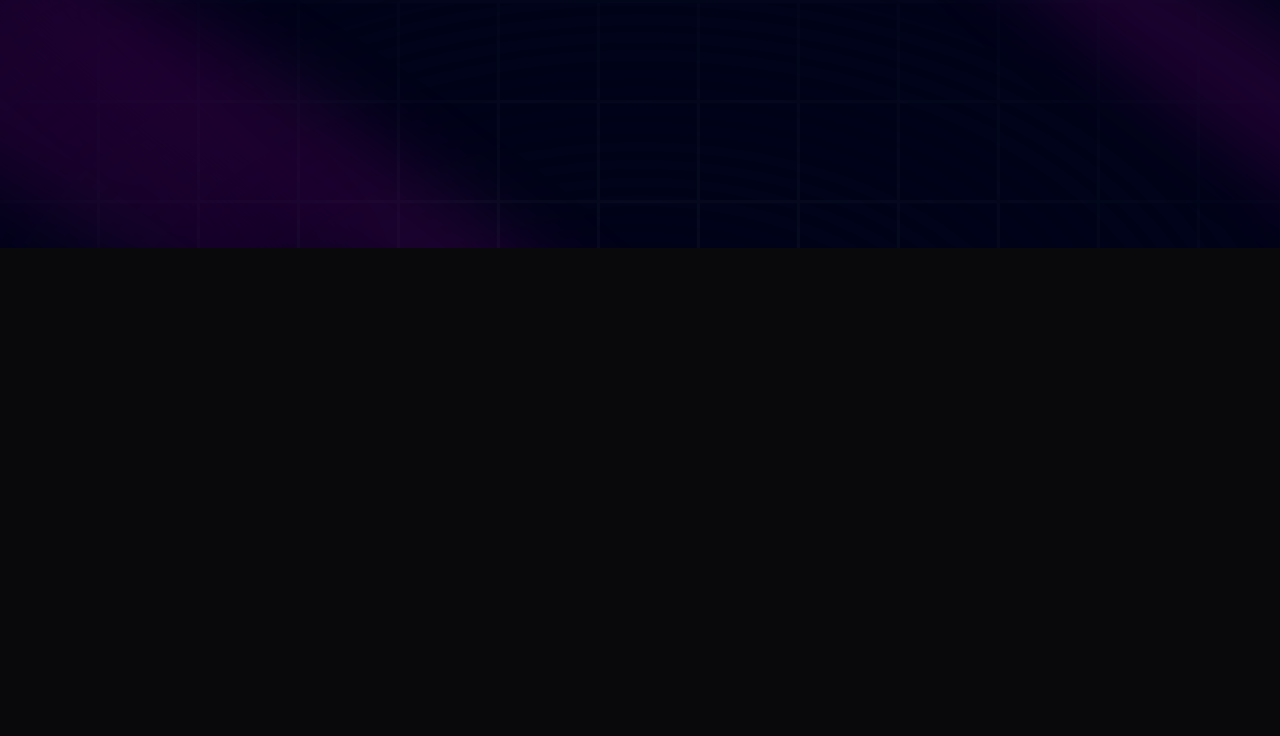
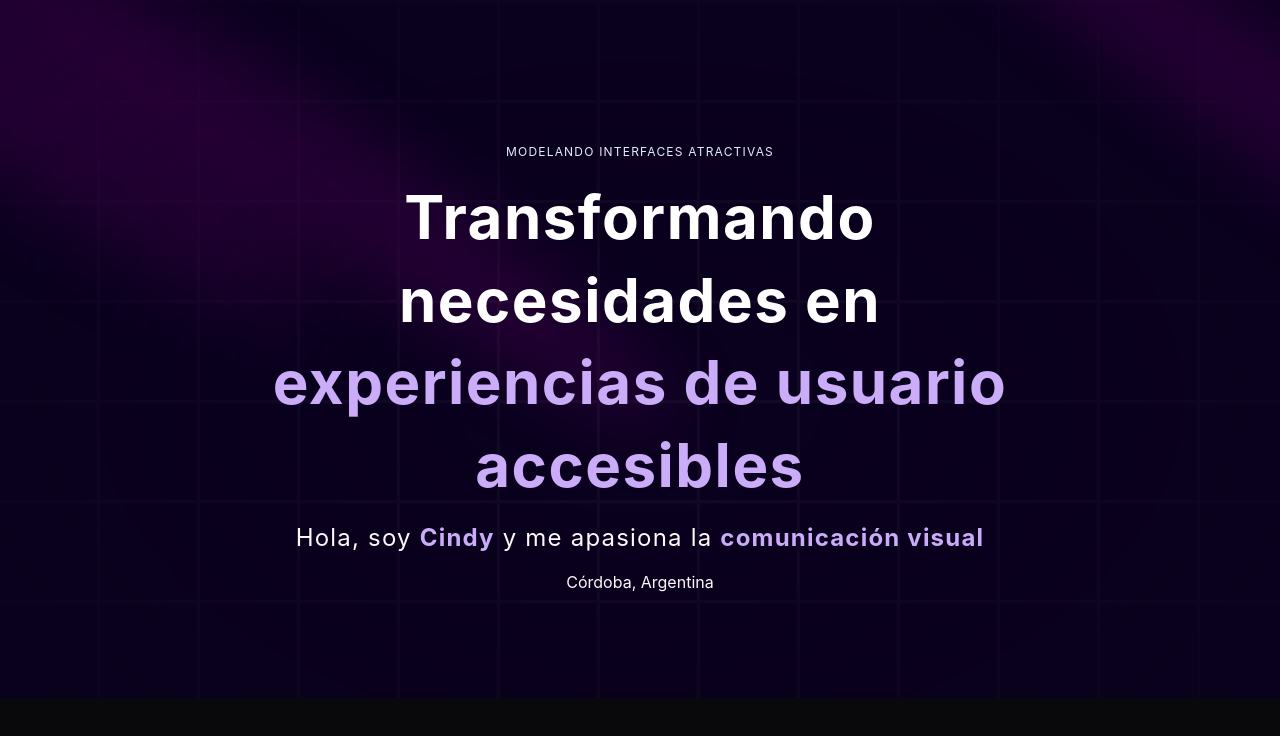
Before and after one commit to cindygnaedinger/cindy-gnaedinger-portfolio-v2, a Next.js app: page / in a window 1280 px wide. Shown: the top 736 px of the page. Built offline with nearby package versions, Linux system fonts and the light colour scheme.

Commit message:
Agrega textos y efectos del Hero. Modifica estilos.

```diff
--- a/app/globals.css
+++ b/app/globals.css
@@ -1,9 +1,10 @@
 @tailwind base;
 @tailwind components;
 @tailwind utilities;
-
+@import url("https://fonts.googleapis.com/css2?family=Inter:wght@400;500;600;700&display=swap");
 @layer base {
   :root {
+    font-family: 'Inter', sans-serif;
     --background: 0 0% 100%;
     --foreground: 240 10% 3.9%;
 
--- a/app/layout.tsx
+++ b/app/layout.tsx
@@ -25,6 +25,7 @@ export default function RootLayout({
 }>) {
   return (
     <html lang="en">
+      <body>
         <ThemeProvider
           attribute="class"
           defaultTheme="dark"
@@ -33,6 +34,7 @@ export default function RootLayout({
         >
           {children}
         </ThemeProvider>
+      </body>
     </html>
   );
 }
--- a/app/provider.tsx
+++ b/app/provider.tsx
@@ -1,8 +1,10 @@
 "use client";
 
 import * as React from "react";
-import { ThemeProvider as NextThemesProvider } from "next-themes";
-import { type ThemeProviderProps } from "next-themes/dist/types";
+import {
+  ThemeProvider as NextThemesProvider,
+  ThemeProviderProps,
+} from "next-themes";
 
 export function ThemeProvider({ children, ...props }: ThemeProviderProps) {
   return <NextThemesProvider {...props}>{children}</NextThemesProvider>;
--- a/components/Hero.tsx
+++ b/components/Hero.tsx
@@ -2,6 +2,7 @@
 
 import React from "react";
 import { Spotlight } from "./ui/Spotlight";
+import { TextGenerateEffect } from "./ui/TextGenerateEffect";
 
 const Hero = () => {
   return (
@@ -21,6 +22,25 @@ const Hero = () => {
       <div className="h-screen w-full dark:bg-black-100 bg-white  dark:bg-grid-white/[0.03] bg-grid-black/[0.2] flex items-center justify-center absolute top-0 left-0">
         <div className="absolute pointer-events-none inset-0 flex items-center justify-center dark:bg-black-100 bg-white [mask-image:radial-gradient(ellipse_at_center,transparent_20%,black)]" />
       </div>
+
+      <div className="flex justify-center relative z-10">
+        <div className="max-w-[89vw] md:max-w-2xl lg:max-w-[60vw] flex flex-col items-center justify-center">
+          <h2 className="uppercase tracking-widest text-xs text-center text-blue-100 max-w-80">
+            Modelando Interfaces Atractivas
+          </h2>
+
+          <TextGenerateEffect
+            className="text-center text-[40px] md:text-5xl lg:text-6xl"
+            words="Transformando necesidades en experiencias de usuario accesibles"
+          />
+          <p className="text-center md:tracking-wider mb-4 text-sm md:text-lg lg:text-2xl">
+            Hola, soy <span className="text-purple font-bold">Cindy</span> y me
+            apasiona la{" "}
+            <span className="text-purple font-bold">comunicación visual</span>
+          </p>
+          <p>Córdoba, Argentina</p>
+        </div>
+      </div>
     </div>
   );
 };
--- /dev/null
+++ b/components/ui/TextGenerateEffect.tsx
@@ -0,0 +1,61 @@
+"use client";
+import { useEffect } from "react";
+import { motion, stagger, useAnimate } from "framer-motion";
+import { cn } from "@/utils/cn";
+
+export const TextGenerateEffect = ({
+  words,
+  className,
+  filter = true,
+  duration = 0.5,
+}: {
+  words: string;
+  className?: string;
+  filter?: boolean;
+  duration?: number;
+}) => {
+  const [scope, animate] = useAnimate();
+  let wordsArray = words.split(" ");
+  useEffect(() => {
+    animate(
+      "span",
+      {
+        opacity: 1,
+        filter: filter ? "blur(0px)" : "none",
+      },
+      {
+        duration: duration ? duration : 1,
+        delay: stagger(0.2),
+      }
+    );
+  }, [scope.current]);
+
+  const renderWords = () => {
+    return (
+      <motion.div ref={scope}>
+        {wordsArray.map((word, idx) => {
+          return (
+            <motion.span
+              key={word + idx}
+              className={` ${
+                idx > 2 ? "text-purple" : "dark:text-white text-black"
+              } opacity-0`}
+            >
+              {word}{" "}
+            </motion.span>
+          );
+        })}
+      </motion.div>
+    );
+  };
+
+  return (
+    <div className={cn("font-bold", className)}>
+      <div className="my-4">
+        <div className=" dark:text-white text-black leading-snug tracking-wide">
+          {renderWords()}
+        </div>
+      </div>
+    </div>
+  );
+};
--- a/tailwind.config.ts
+++ b/tailwind.config.ts
@@ -29,9 +29,9 @@ const config = {
       colors: {
         black: {
           DEFAULT: "#000",
-          100: "#000319",
-          200: "rgba(17, 25, 40, 0.75)",
-          300: "rgba(255, 255, 255, 0.125)",
+          100: "#0A011E",
+          200: "rgba(10, 1, 30, 0.75)",
+          300: "rgba(10, 1, 30, 0.125)",
         },
         white: {
           DEFAULT: "#FFF",
```
Also changed, not shown: public/location.svg (added). Lines whose indentation alone changed are shown as unchanged.
